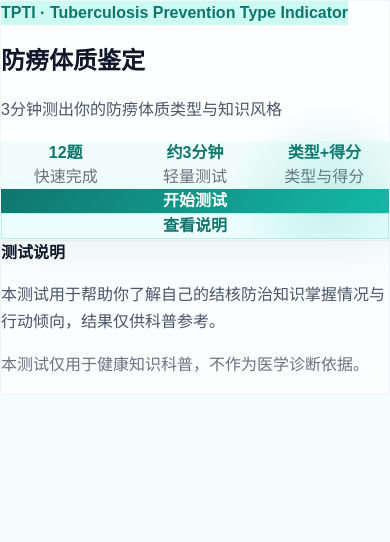
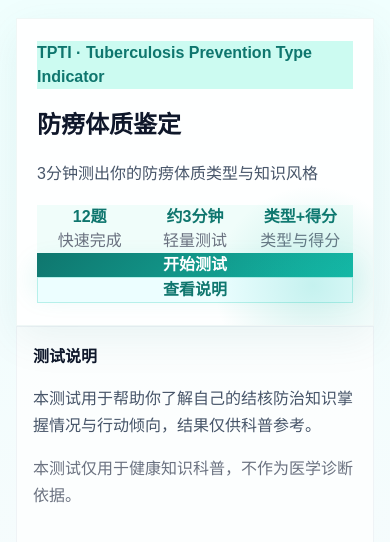
Before and after one commit to zhy0504/tpti, a Vue app: page /#/ in a window 390 px wide. Shown: the top 542 px of the page. Built offline with nearby package versions, Linux system fonts and the light colour scheme.

Commit message:
Improve mobile page spacing
Ultraworked with [Sisyphus](https://github.com/code-yeongyu/oh-my-openagent)

Co-authored-by: Sisyphus <clio-agent@sisyphuslabs.ai>

```diff
--- a/src/assets/main.css
+++ b/src/assets/main.css
@@ -245,6 +245,25 @@ img {
   flex-direction: column;
   gap: 12rpx;
   margin-top: 20rpx;
+}
+
+@media (max-width: 767px) {
+  .app-shell {
+    padding: 18px 16px 32px;
+  }
+
+  .card {
+    padding: 20px 18px;
+  }
+
+  .hero-card {
+    padding: 22px 20px;
+  }
+
+  .card--subtle,
+  .card--action {
+    padding: 18px 16px;
+  }
 }
 
 @media (min-width: 768px) {
```
